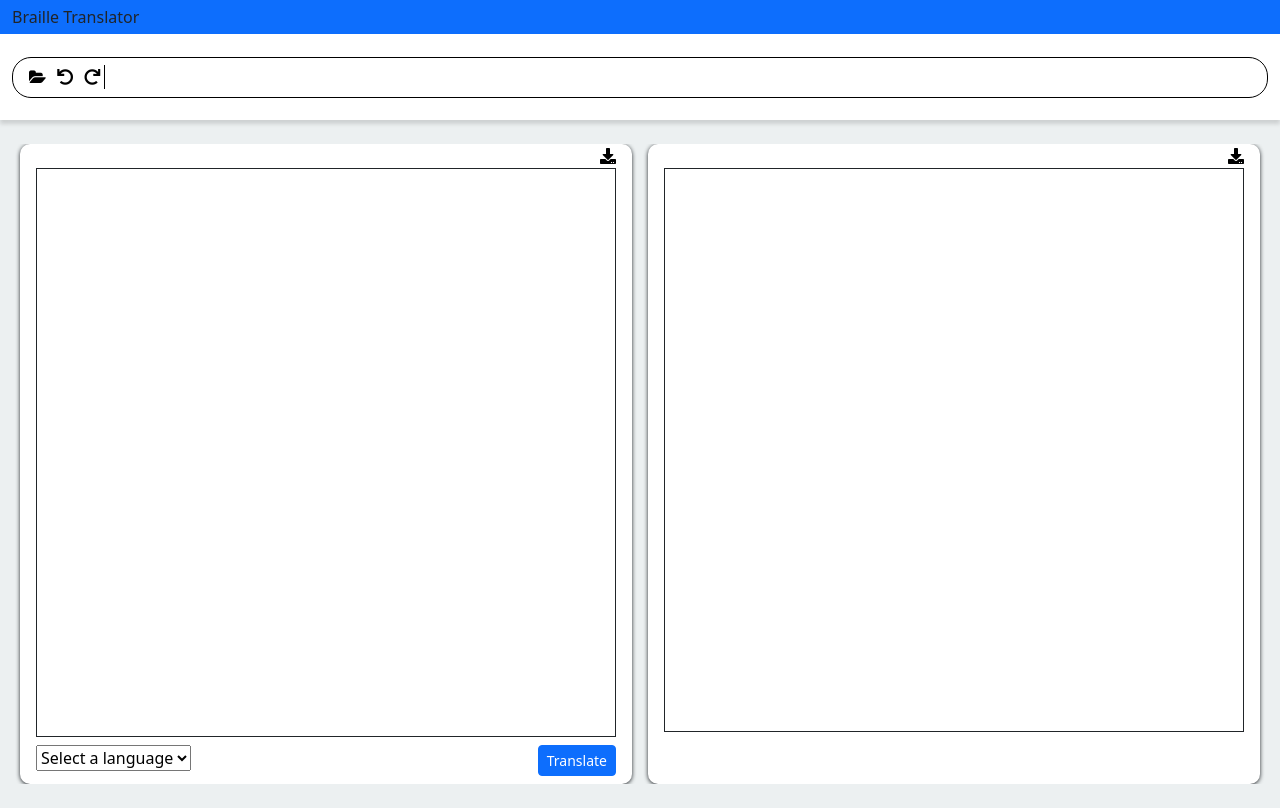
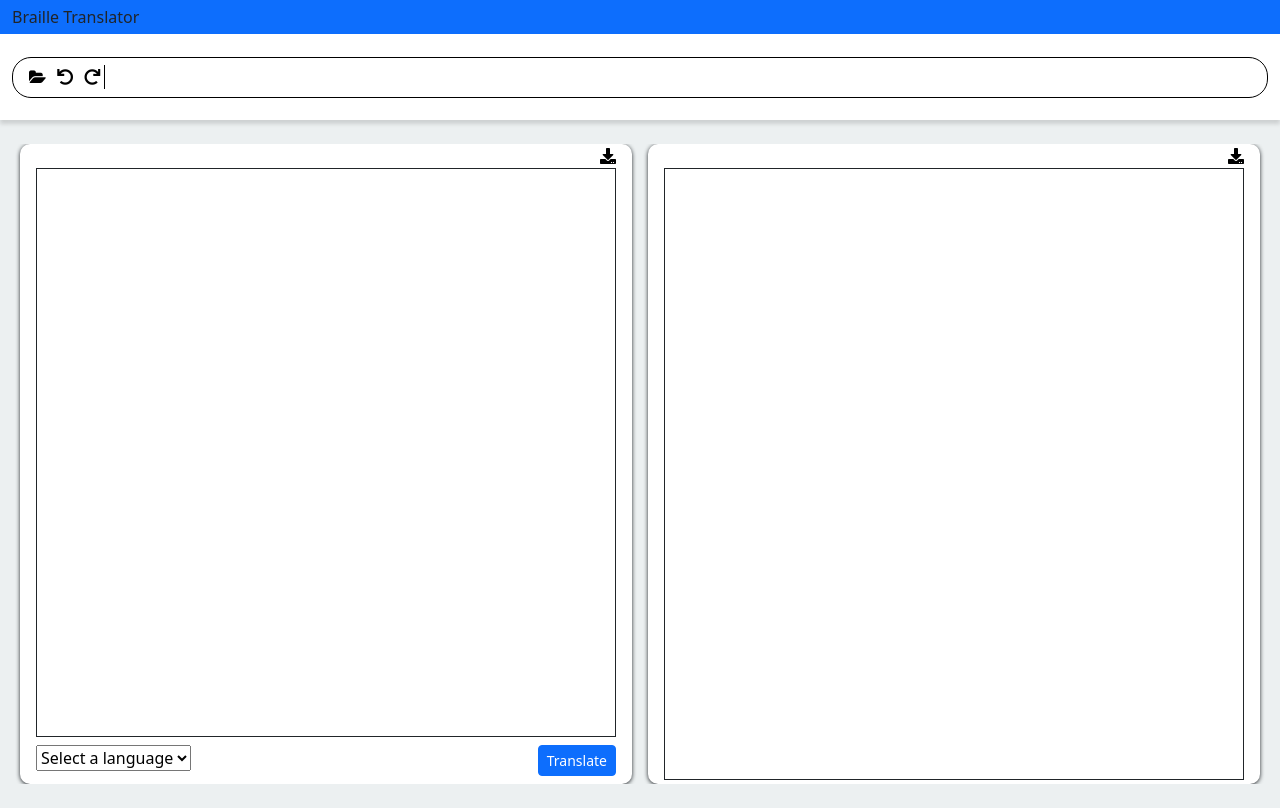
Before and after one commit to zendalona/online-braille-translator, a Next.js app: page / in a window 1280 px wide. Built offline with nearby package versions, Linux system fonts and the light colour scheme.

Commit message:
slate.js is installed and editors are updated using slate.js

```diff
--- a/package.json
+++ b/package.json
@@ -14,6 +14,8 @@
     "eslint-config-next": "13.3.1",
     "next": "13.3.1",
     "react": "18.2.0",
-    "react-dom": "18.2.0"
+    "react-dom": "18.2.0",
+    "slate": "^0.94.0",
+    "slate-react": "^0.94.0"
   }
 }
--- a/src/components/BrailleEditor/BrailleEditor.js
+++ b/src/components/BrailleEditor/BrailleEditor.js
@@ -1,6 +1,20 @@
-import React from 'react'
+import { editorsContext } from '@/pages'
+import React, { useContext, useEffect, useMemo } from 'react'
+import { createEditor } from 'slate'
+import { Editable, Slate, withReact } from 'slate-react'
 import styles from '../../styles/BrailleEditor.module.css'
 function BrailleEditor() {
+    const brailleEditor=useMemo(()=>withReact(createEditor()),[])
+    const {braille,setBraille}=useContext(editorsContext)
+    const handleChange=(value)=>{
+        setBraille(value)
+
+     }
+     useEffect(() => {
+      console.log(braille);
+
+
+     }, [braille])
     return (
         <div className="col-12 col-sm-6 px-2">
 
@@ -8,7 +22,9 @@ function BrailleEditor() {
                 <div className={styles.editorIcon}><a href="#" title="Download">
                     <i className="fas fa-download me-3"></i>
                 </a></div>
-                <div className= {`${styles.textField} mx-3 p-1 mb-5`}></div>
+                <Slate editor={brailleEditor} value={braille} onChange={(value)=>handleChange(value)} key={JSON.stringify(braille)}>
+                    <Editable className={`${styles.textField} mx-3 p-1`} />
+                </Slate>
                 </div>
 
         </div>
--- a/src/components/TextEditor/TextEditor.js
+++ b/src/components/TextEditor/TextEditor.js
@@ -1,19 +1,41 @@
-import React from 'react'
+import { editorsContext } from '@/pages'
+import React, { useContext, useEffect, useMemo} from 'react'
+import { createEditor } from 'slate'
+import { Editable, Slate, withReact } from 'slate-react'
 import styles from '../../styles/TextEditor.module.css'
 function TextEditor() {
+    const textEditor=useMemo(()=>withReact(createEditor()),[])
+
+   const {text,setText,setBraille}=useContext(editorsContext)
+
+const handleChange=(value)=>{
+   setText(value)
+
+}
+useEffect(() => {
+ console.log(text);
+
+
+}, [text])
+
+
+
     return (
         <div className="col-12 col-sm-6 px-2">
             <div className={styles.textEditor}>
                 <div className={styles.editorIcon}><a href="#" title="Download">
                     <i className="fas fa-download me-3"></i>
                 </a></div>
-                <div className= {`${styles.textField} mx-3 p-1`}></div>
+                {/* <div className= {`${styles.textField} mx-3 p-1`}></div> */}
+                <Slate editor={textEditor} value={text} onChange={(value)=>handleChange(value)}>
+                    <Editable className={`${styles.textField} mx-3 p-1`} />
+                </Slate>
                 <div className={`${styles.editorFooter} px-3 py-2`} >
                     <div><select >
                         <option value="" defaultValue>Select a language</option>
                         <option value="12">English</option>
                         <option value="13">Malayalam</option>
-                    </select></div><button className="btn btn-primary btn-sm" type="button">Translate</button>
+                    </select></div><button className="btn btn-primary btn-sm" type="button" onClick={()=>setBraille(text)}>Translate</button>
                 </div>
             </div>
         </div>
--- a/src/pages/index.js
+++ b/src/pages/index.js
@@ -2,11 +2,17 @@
 import Editor from '@/components/Editor/Editor'
 import Toolbar from '@/components/Toolbar/Toolbar'
 import Head from 'next/head'
+import { createContext, useState } from 'react'
 
 
+export const editorsContext=createContext()
+
+export default function Home() {
+  const [text, setText] = useState([{type:"paragraph",children:[{text:""}]}])
+  const [braille, setBraille] = useState([{type:"paragraph",children:[{text:""}]}])
+  const [active, setActive] = useState('')
 
 
-export default function Home() {
   return (
     <>
       <Head>
@@ -15,8 +21,10 @@ export default function Home() {
         <meta name="viewport" content="width=device-width, initial-scale=1" />
         <link rel="icon" href="/favicon.ico" />
       </Head>
+      <editorsContext.Provider value={{braille,setBraille,text,setText,active}}>
       <Toolbar/>
       <Editor/>
+      </editorsContext.Provider>
     </>
   )
 }
```
Also changed, not shown: 1 other file (tests, documents, lock files or other folders).
